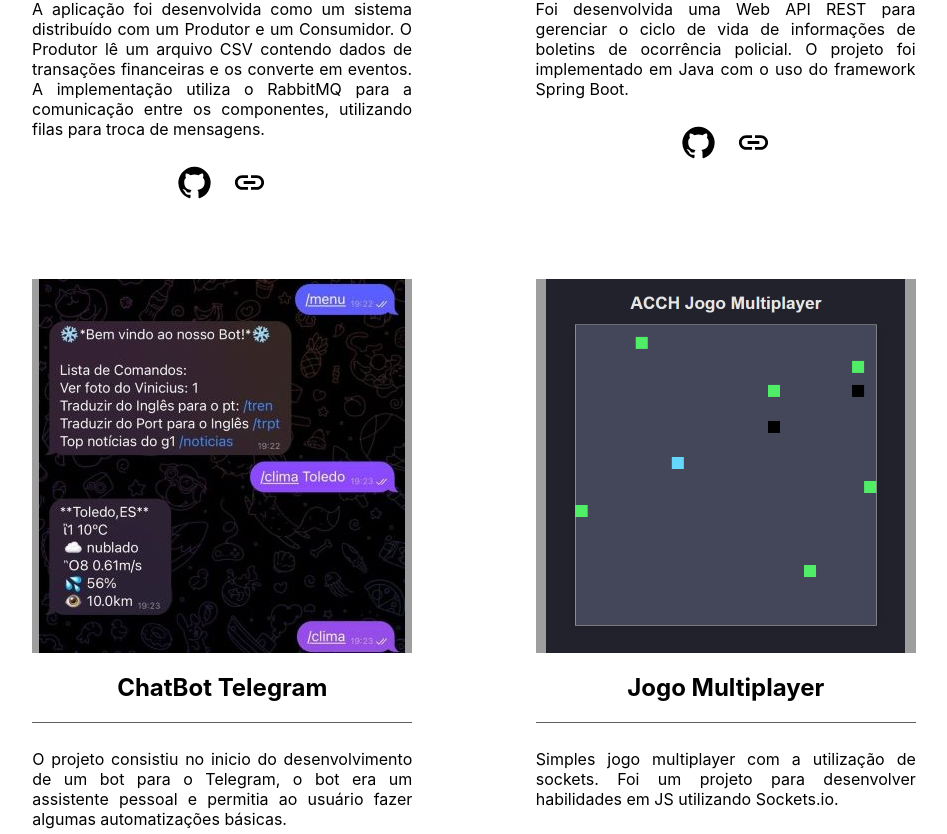
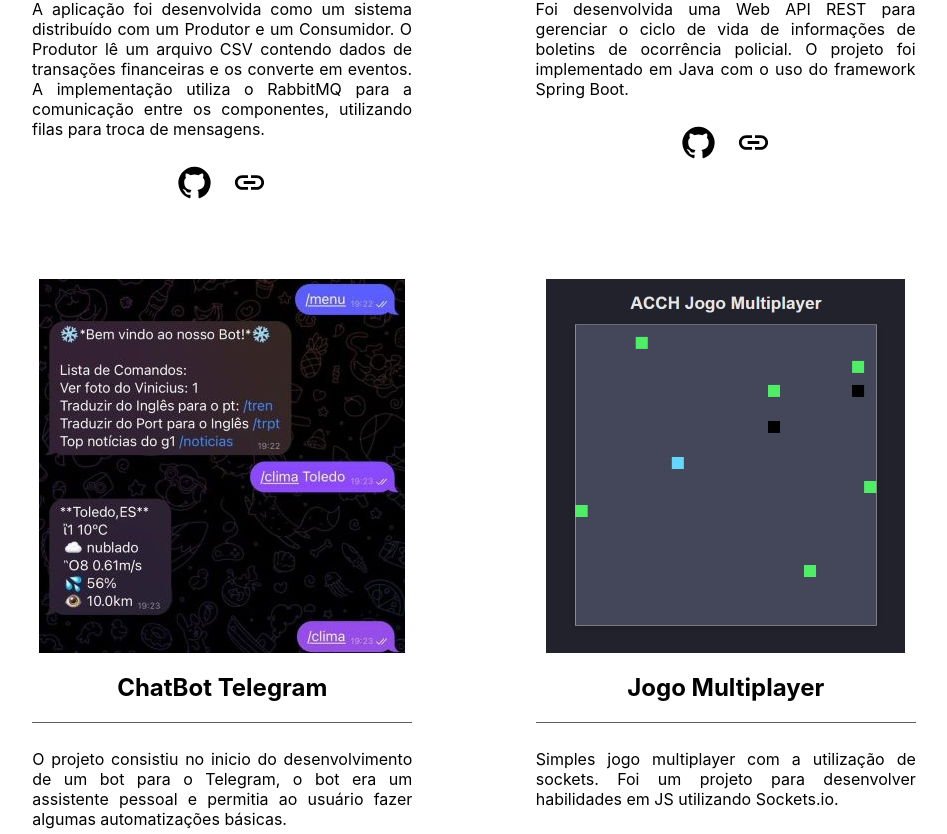
Before and after one commit to ojaomarco/portifolio-ojaomarco, a React (Create React App) app: page / in a window 1280 px wide. Shown: the part 1789-2623 px from the top of the page, without its empty margins (166-1113 px from the left). Built offline with nearby package versions, Linux system fonts and the light colour scheme; the HTML template or start-up script is replaced by a standard one.

Commit message:
fix: card background color

```diff
--- a/src/components/ProjectCard/ProjectCard.css
+++ b/src/components/ProjectCard/ProjectCard.css
@@ -1,6 +1,6 @@
 .card .card-image {
     height: 374px;
-    background: #9E9E9E;
+    background: #ffffff;
     max-width: 100%;
     text-align: center;
 }
```
